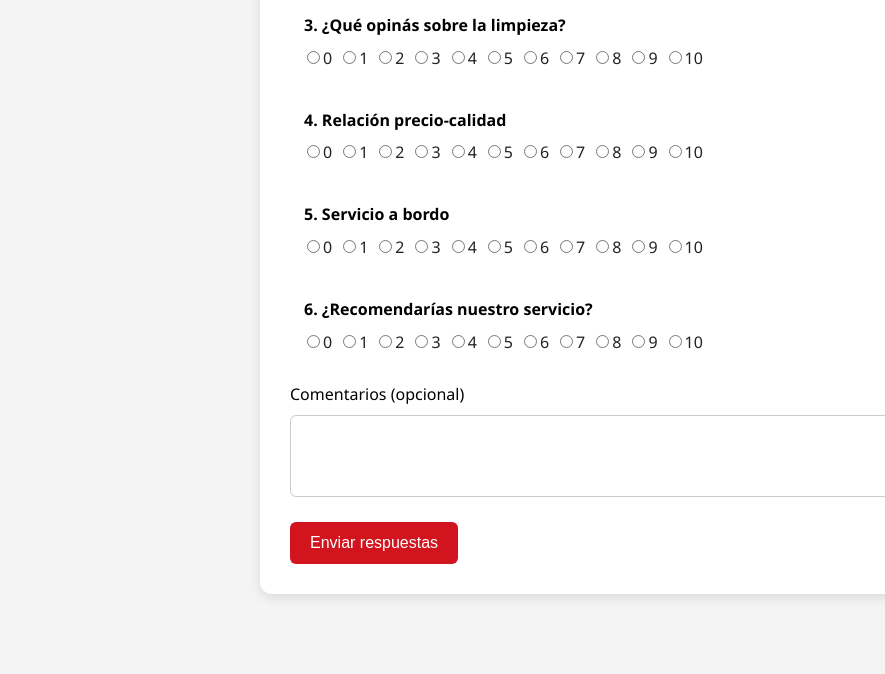
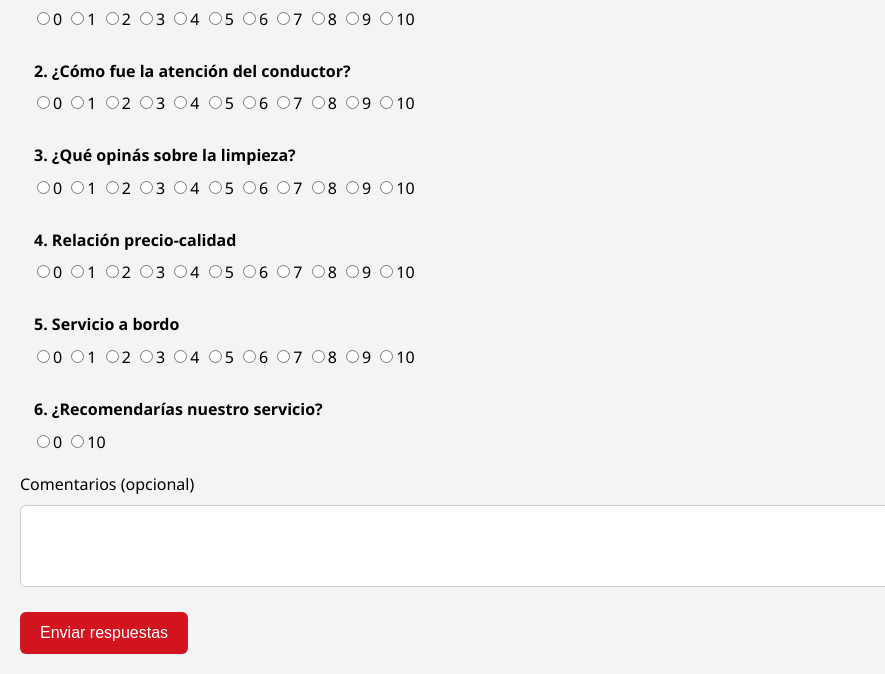
Before and after one commit to ElPulqui/encuesta, a plain HTML site: page index.html in a window 1280 px wide. Shown: the part 471-1145 px from the top of the page, without its empty margins (0-885 px from the left). Before the commit the page ends 1085 px from the top, so only its background shows below. Drawn offline with Linux system fonts and the light colour scheme.

Commit message:
Update index.html

```diff
--- a/index.html
+++ b/index.html
@@ -2,164 +2,151 @@
 <html lang="es">
 <head>
 <meta charset="UTF-8">
-  <title>Encuesta de Satisfacción – El Pulqui</title>
+<title>Encuesta – El Pulqui</title>
 <link rel="stylesheet" href="style.css">
 
-  <!-- Script Supabase: guarda la respuesta en la tabla "encuestas" -->
+<!-- Supabase: ajustar sólo URL y KEY si cambian -->
 <script defer>
-  // ① TU ENDPOINT Y CLAVE
 const SUPABASE_URL = 'https://quhdiatnjokidvdbqcqy.supabase.co';
 const SUPABASE_KEY = 'eyJhbGciOiJIUzI1NiIsInR5cCI6IkpXVCJ9.eyJpc3MiOiJzdXBhYmFzZSIsInJlZiI6InF1aGRpYXRuam9raWR2ZGJxY3F5Iiwicm9sZSI6ImFub24iLCJpYXQiOjE3NDgwMDE0NTIsImV4cCI6MjA2MzU3NzQ1Mn0.DNHifmY14XB342_wA57YDtqS-p_zjz2Wab3d3-5NNyU';
 const ENDPOINT     = `${SUPABASE_URL}/rest/v1/encuestas`;
 
-  async function enviarEncuesta(ev){
-    ev.preventDefault();
-
-    // Convierte FormData en objeto plano
-    const datos = Object.fromEntries(new FormData(ev.target).entries());
-    // Radios llegan como strings; conviértelos a números
+async function enviarEncuesta(e){
+  e.preventDefault();
+  const datos = Object.fromEntries(new FormData(e.target).entries());
   ['compra','conductor','limpieza','precio_calidad','servicio_bordo','recomendacion']
     .forEach(k => datos[k] = Number(datos[k]));
-    // timestamp lo genera la BD, no necesitamos enviarlo
 
-    const respuesta = await fetch(ENDPOINT, {
-      method: 'POST',
-      headers: {
-        'Content-Type': 'application/json',
+  const r = await fetch(ENDPOINT, {
+    method:'POST',
+    headers:{
+      'Content-Type':'application/json',
       apikey: SUPABASE_KEY,
-        Authorization: `Bearer ${SUPABASE_KEY}`
+      Authorization:`Bearer ${SUPABASE_KEY}`,
+      Prefer:'return=minimal'
     },
-      body: JSON.stringify([{ ...datos }]) // Supabase REST espera array
+    body: JSON.stringify([datos])
   });
 
-    if (respuesta.ok) {
-      window.location = 'gracias.html';
-    } else {
-      alert('No pudimos guardar tu opinión. Intentalo otra vez 🙏');
+  if(r.ok){ window.location='gracias.html'; }
+  else {
+    console.error(await r.text());
+    alert('Ups! No pudimos guardar tu opinión 😔');
   }
 }
 </script>
 </head>
 
 <body>
-  <div class="container">
-    <div class="logo">
-      <img src="https://github.com/ElPulqui/promos-web/blob/main/logo.png?raw=true" alt="El Pulqui">
-    </div>
+  <main class="card">
+    <img class="logo" src="https://github.com/ElPulqui/promos-web/blob/main/logo.png?raw=true" alt="El Pulqui">
 
-    <h1>Tu opinión mejora nuestro servicio</h1>
-    <p class="intro">Completá esta breve encuesta (menos de 1 minuto) 🙌</p>
+    <h1>Tu opinión <span>mejora</span> nuestro servicio</h1>
+    <p class="sub">Completá esta breve encuesta (menos de 1 minuto).</p>
 
-    <!-- FORMULARIO -->
     <form onsubmit="enviarEncuesta(event)">
 
-      <!-- Reemplazar cada bloque según tu preferencia de diseño -->
-      <!-- 1) Proceso de compra -->
+      <!-- ==== BLOQUE GENERADOR (repite cambiando legend + name) ==== -->
       <fieldset>
         <legend>1. ¿Qué te pareció el proceso de compra?</legend>
-        <div class="radio-group">
-          <!-- radios 0-10 -->
-          <label><input type="radio" name="compra" value="0" required>0</label>
-          <label><input type="radio" name="compra" value="1">1</label>
-          <label><input type="radio" name="compra" value="2">2</label>
-          <label><input type="radio" name="compra" value="3">3</label>
-          <label><input type="radio" name="compra" value="4">4</label>
-          <label><input type="radio" name="compra" value="5">5</label>
-          <label><input type="radio" name="compra" value="6">6</label>
-          <label><input type="radio" name="compra" value="7">7</label>
-          <label><input type="radio" name="compra" value="8">8</label>
-          <label><input type="radio" name="compra" value="9">9</label>
-          <label><input type="radio" name="compra" value="10">10</label>
+        <div class="chip-group">
+          <!-- chips 0-10 -->
+          <!-- las clases .chip y .chip input son para estilo -->
+          <!-- required solo en la primera -->
+          <label class="chip"><input type="radio" name="compra" value="0" required><span>0</span></label>
+          <label class="chip"><input type="radio" name="compra" value="1"><span>1</span></label>
+          <label class="chip"><input type="radio" name="compra" value="2"><span>2</span></label>
+          <label class="chip"><input type="radio" name="compra" value="3"><span>3</span></label>
+          <label class="chip"><input type="radio" name="compra" value="4"><span>4</span></label>
+          <label class="chip"><input type="radio" name="compra" value="5"><span>5</span></label>
+          <label class="chip"><input type="radio" name="compra" value="6"><span>6</span></label>
+          <label class="chip"><input type="radio" name="compra" value="7"><span>7</span></label>
+          <label class="chip"><input type="radio" name="compra" value="8"><span>8</span></label>
+          <label class="chip"><input type="radio" name="compra" value="9"><span>9</span></label>
+          <label class="chip"><input type="radio" name="compra" value="10"><span>10</span></label>
         </div>
       </fieldset>
 
       <!-- 2) Conductor -->
       <fieldset>
         <legend>2. ¿Cómo fue la atención del conductor?</legend>
-        <div class="radio-group">
-          <label><input type="radio" name="conductor" value="0" required>0</label>
-          <label><input type="radio" name="conductor" value="1">1</label>
-          <label><input type="radio" name="conductor" value="2">2</label>
-          <label><input type="radio" name="conductor" value="3">3</label>
-          <label><input type="radio" name="conductor" value="4">4</label>
-          <label><input type="radio" name="conductor" value="5">5</label>
-          <label><input type="radio" name="conductor" value="6">6</label>
-          <label><input type="radio" name="conductor" value="7">7</label>
-          <label><input type="radio" name="conductor" value="8">8</label>
-          <label><input type="radio" name="conductor" value="9">9</label>
-          <label><input type="radio" name="conductor" value="10">10</label>
+        <div class="chip-group">
+          <!-- copia/pega y cambia name="conductor" -->
+          <label class="chip"><input type="radio" name="conductor" value="0" required><span>0</span></label>
+          <label class="chip"><input type="radio" name="conductor" value="1"><span>1</span></label>
+          <label class="chip"><input type="radio" name="conductor" value="2"><span>2</span></label>
+          <label class="chip"><input type="radio" name="conductor" value="3"><span>3</span></label>
+          <label class="chip"><input type="radio" name="conductor" value="4"><span>4</span></label>
+          <label class="chip"><input type="radio" name="conductor" value="5"><span>5</span></label>
+          <label class="chip"><input type="radio" name="conductor" value="6"><span>6</span></label>
+          <label class="chip"><input type="radio" name="conductor" value="7"><span>7</span></label>
+          <label class="chip"><input type="radio" name="conductor" value="8"><span>8</span></label>
+          <label class="chip"><input type="radio" name="conductor" value="9"><span>9</span></label>
+          <label class="chip"><input type="radio" name="conductor" value="10"><span>10</span></label>
         </div>
       </fieldset>
 
       <!-- 3) Limpieza -->
       <fieldset>
         <legend>3. ¿Qué opinás sobre la limpieza?</legend>
-        <div class="radio-group">
-          <label><input type="radio" name="limpieza" value="0" required>0</label>
-         <label><input type="radio" name="limpieza" value="1">1</label>
-          <label><input type="radio" name="limpieza" value="2">2</label>
-          <label><input type="radio" name="limpieza" value="3">3</label>
-          <label><input type="radio" name="limpieza" value="4">4</label>
-          <label><input type="radio" name="limpieza" value="5">5</label>
-          <label><input type="radio" name="limpieza" value="6">6</label>
-          <label><input type="radio" name="limpieza" value="7">7</label>
-          <label><input type="radio" name="limpieza" value="8">8</label>
-          <label><input type="radio" name="limpieza" value="9">9</label>
-          <label><input type="radio" name="limpieza" value="10">10</label>
+        <div class="chip-group">
+          <label class="chip"><input type="radio" name="limpieza" value="0" required><span>0</span></label>
+          <label class="chip"><input type="radio" name="limpieza" value="1"><span>1</span></label>
+          <label class="chip"><input type="radio" name="limpieza" value="2"><span>2</span></label>
+          <label class="chip"><input type="radio" name="limpieza" value="3"><span>3</span></label>
+          <label class="chip"><input type="radio" name="limpieza" value="4"><span>4</span></label>
+          <label class="chip"><input type="radio" name="limpieza" value="5"><span>5</span></label>
+          <label class="chip"><input type="radio" name="limpieza" value="6"><span>6</span></label>
+          <label class="chip"><input type="radio" name="limpieza" value="7"><span>7</span></label>
+          <label class="chip"><input type="radio" name="limpieza" value="8"><span>8</span></label>
+          <label class="chip"><input type="radio" name="limpieza" value="9"><span>9</span></label>
+          <label class="chip"><input type="radio" name="limpieza" value="10"><span>10</span></label>
         </div>
       </fieldset>
 
       <!-- 4) Precio-calidad -->
       <fieldset>
         <legend>4. Relación precio-calidad</legend>
-        <div class="radio-group">
-          <label><input type="radio" name="precio_calidad" value="0" required>0</label>
-          <label><input type="radio" name="precio_calidad" value="1">1</label>
-          <label><input type="radio" name="precio_calidad" value="2">2</label>
-          <label><input type="radio" name="precio_calidad" value="3">3</label>
-          <label><input type="radio" name="precio_calidad" value="4">4</label>
-          <label><input type="radio" name="precio_calidad" value="5">5</label>
-          <label><input type="radio" name="precio_calidad" value="6">6</label>
-          <label><input type="radio" name="precio_calidad" value="7">7</label>
-          <label><input type="radio" name="precio_calidad" value="8">8</label>
-          <label><input type="radio" name="precio_calidad" value="9">9</label>
-          <label><input type="radio" name="precio_calidad" value="10">10</label>
+        <div class="chip-group">
+          <label class="chip"><input type="radio" name="precio_calidad" value="0" required><span>0</span></label>
+          <label class="chip"><input type="radio" name="precio_calidad" value="1"><span>1</span></label>
+          <label class="chip"><input type="radio" name="precio_calidad" value="2"><span>2</span></label>
+          <label class="chip"><input type="radio" name="precio_calidad" value="3"><span>3</span></label>
+          <label class="chip"><input type="radio" name="precio_calidad" value="4"><span>4</span></label>
+          <label class="chip"><input type="radio" name="precio_calidad" value="5"><span>5</span></label>
+          <label class="chip"><input type="radio" name="precio_calidad" value="6"><span>6</span></label>
+          <label class="chip"><input type="radio" name="precio_calidad" value="7"><span>7</span></label>
+          <label class="chip"><input type="radio" name="precio_calidad" value="8"><span>8</span></label>
+          <label class="chip"><input type="radio" name="precio_calidad" value="9"><span>9</span></label>
+          <label class="chip"><input type="radio" name="precio_calidad" value="10"><span>10</span></label>
         </div>
       </fieldset>
 
       <!-- 5) Servicio a bordo -->
       <fieldset>
         <legend>5. Servicio a bordo</legend>
-        <div class="radio-group">
-          <label><input type="radio" name="servicio_bordo" value="0" required>0</label>
-          <label><input type="radio" name="servicio_bordo" value="1">1</label>
-          <label><input type="radio" name="servicio_bordo" value="2">2</label>
-          <label><input type="radio" name="servicio_bordo" value="3">3</label>
-          <label><input type="radio" name="servicio_bordo" value="4">4</label>
-          <label><input type="radio" name="servicio_bordo" value="5">5</label>
-          <label><input type="radio" name="servicio_bordo" value="6">6</label>
-          <label><input type="radio" name="servicio_bordo" value="7">7</label>
-          <label><input type="radio" name="servicio_bordo" value="8">8</label>
-          <label><input type="radio" name="servicio_bordo" value="9">9</label>
-          <label><input type="radio" name="servicio_bordo" value="10">10</label>
+        <div class="chip-group">
+          <label class="chip"><input type="radio" name="servicio_bordo" value="0" required><span>0</span></label>
+           <label class="chip"><input type="radio" name="servicio_bordo" value="1"><span>1</span></label>
+          <label class="chip"><input type="radio" name="servicio_bordo" value="2"><span>2</span></label>
+          <label class="chip"><input type="radio" name="servicio_bordo" value="3"><span>3</span></label>
+          <label class="chip"><input type="radio" name="servicio_bordo" value="4"><span>4</span></label>
+          <label class="chip"><input type="radio" name="servicio_bordo" value="5"><span>5</span></label>
+          <label class="chip"><input type="radio" name="servicio_bordo" value="6"><span>6</span></label>
+          <label class="chip"><input type="radio" name="servicio_bordo" value="7"><span>7</span></label>
+          <label class="chip"><input type="radio" name="servicio_bordo" value="8"><span>8</span></label>
+          <label class="chip"><input type="radio" name="servicio_bordo" value="9"><span>9</span></label>
+          <label class="chip"><input type="radio" name="servicio_bordo" value="10"><span>10</span></label>
         </div>
       </fieldset>
 
       <!-- 6) Recomendación -->
       <fieldset>
         <legend>6. ¿Recomendarías nuestro servicio?</legend>
-        <div class="radio-group">
-          <label><input type="radio" name="recomendacion" value="0" required>0</label>
-          <label><input type="radio" name="recomendacion" value="1">1</label>
-          <label><input type="radio" name="recomendacion" value="2">2</label>
-          <label><input type="radio" name="recomendacion" value="3">3</label>
-          <label><input type="radio" name="recomendacion" value="4">4</label>
-          <label><input type="radio" name="recomendacion" value="5">5</label>
-          <label><input type="radio" name="recomendacion" value="6">6</label>
-          <label><input type="radio" name="recomendacion" value="7">7</label>
-          <label><input type="radio" name="recomendacion" value="8">8</label>
-          <label><input type="radio" name="recomendacion" value="9">9</label>
-          <label><input type="radio" name="recomendacion" value="10">10</label>
+        <div class="chip-group">
+          <label class="chip"><input type="radio" name="recomendacion" value="0" required><span>0</span></label>
+          <!-- … -->
+          <label class="chip"><input type="radio" name="recomendacion" value="10"><span>10</span></label>
         </div>
       </fieldset>
 
@@ -167,8 +154,8 @@
       <label for="comentarios">Comentarios (opcional)</label>
       <textarea id="comentarios" name="comentarios" rows="4"></textarea>
 
-      <button type="submit">Enviar respuestas</button>
+      <button type="submit" class="btn">Enviar respuestas</button>
     </form>
-  </div>
+  </main>
 </body>
 </html>
```
Lines whose indentation alone changed are shown as unchanged.
